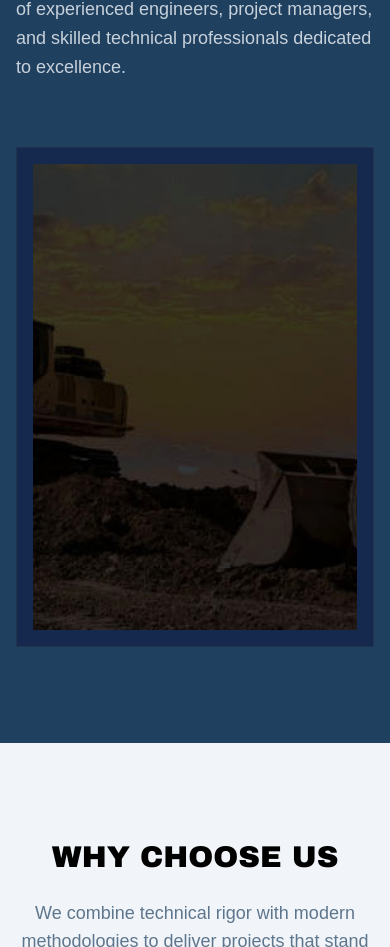
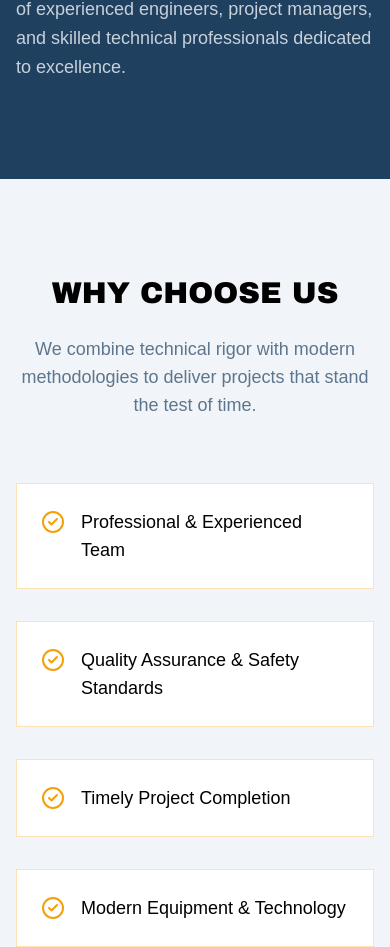
Before and after one commit to mustafazoro1/Simga_Construction, a React (Vite) app in the folder artifacts/sigma-contractors/: page /about in a window 390 px wide. Shown: the part 1192-2139 px from the top of the page. Built offline with nearby package versions, Linux system fonts and the light colour scheme; no server answers.

Commit message:
Update About page image and mobile visibility

```diff
--- a/artifacts/sigma-contractors/src/pages/About.tsx
+++ b/artifacts/sigma-contractors/src/pages/About.tsx
@@ -64,12 +64,12 @@ export default function About() {
                 whileInView={{ opacity: 1, x: 0 }}
                 viewport={{ once: true }}
                 transition={{ duration: 0.6 }}
-                className="relative h-[500px] border border-border p-4 bg-card"
+                className="relative h-[500px] border border-border p-4 bg-card hidden lg:block"
               >
                 <img
-                  src="/sigma/header.jpg"
+                  src="/sigma/basima2.jpeg"
                   alt="Construction Site"
-                  className="w-full h-full object-cover filter brightness-110 saturate-100 contrast-100"
+                  className="w-full h-full object-cover object-center filter brightness-110 saturate-100 contrast-100"
                 />
                 <div className="absolute -bottom-8 -left-8 bg-primary text-primary-foreground p-8 max-w-xs shadow-xl hidden md:block">
                   <div className="text-4xl font-display mb-2">
```
